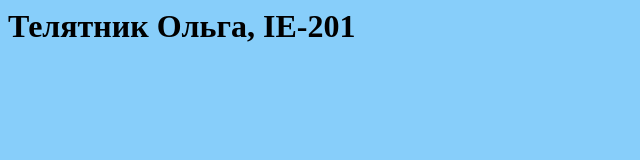
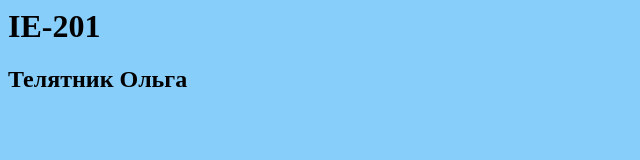
Before and after one commit to telyatnykolha/site, a plain HTML site: page index.html in a window 1280 px wide. Shown: the whole page, without its empty margins (0-640 px from the left). Drawn offline with Linux system fonts and the light colour scheme.

Commit message:
Update index.html

```diff
--- a/index.html
+++ b/index.html
@@ -6,7 +6,12 @@
    </HEAD>
 <BODY bgcolor = "#87CEFA">
 <H1>
-Телятник Ольга, ІЕ-201
+ІЕ-201
 </H1>
+   <FOOTER>
+      <H2>
+      Телятник Ольга
+      </H2>
+   </FOOTER>
 </BODY>
 </HTML>
```
